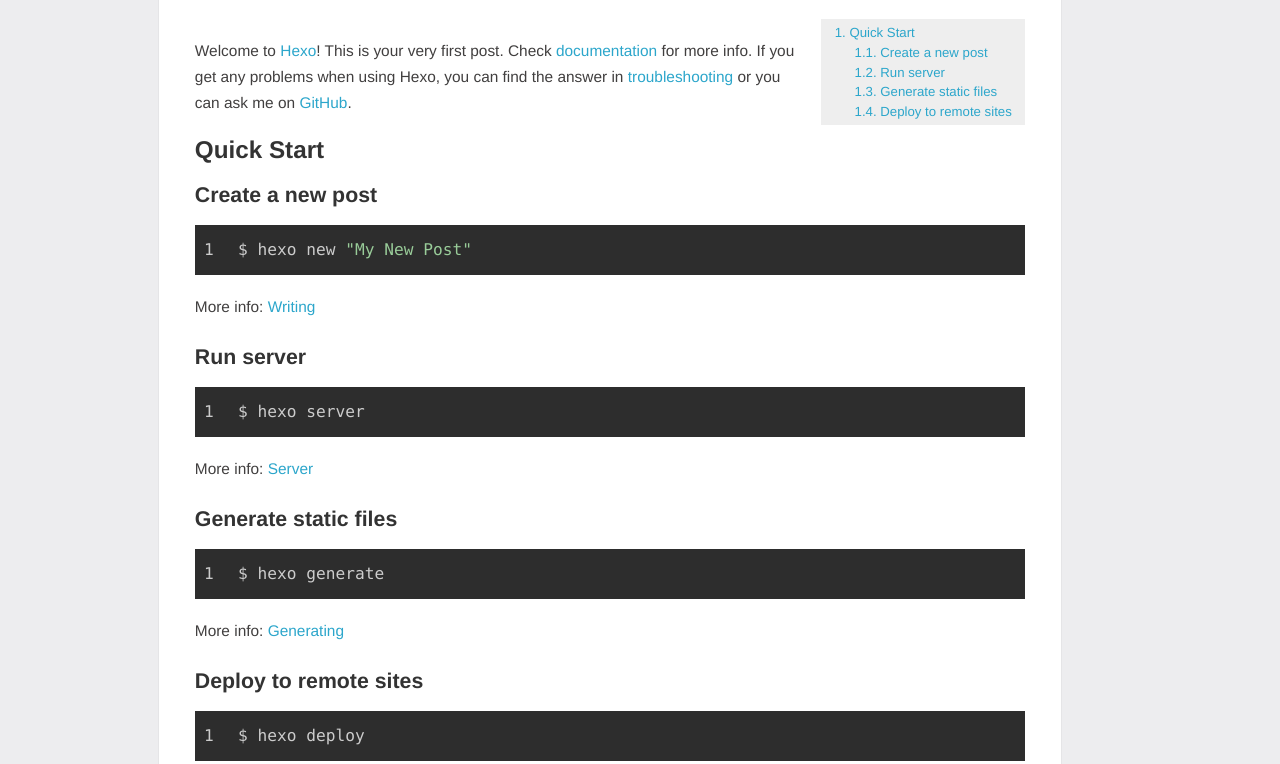
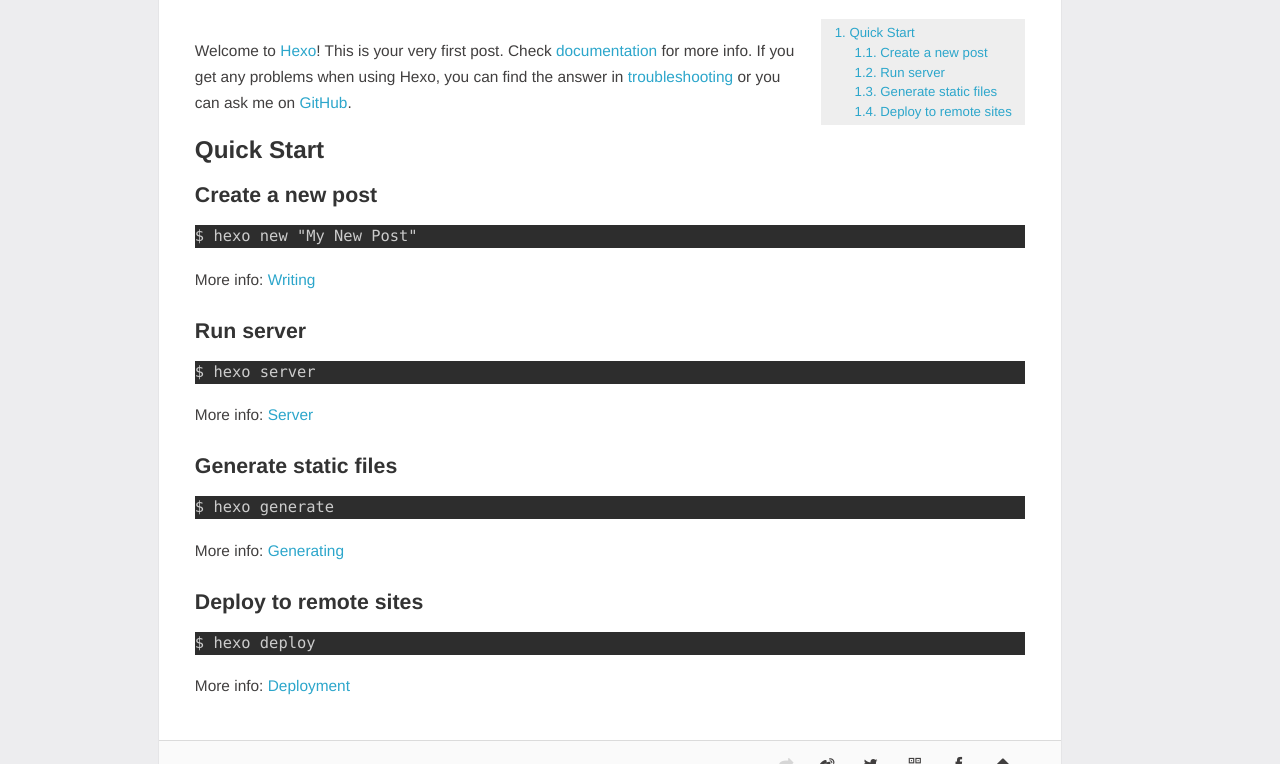
Before and after one commit to lightlee14/lightlee14.github.io, a plain HTML site: page 2016/07/08/hello-world/index.html in a window 1280 px wide. Shown: the part 188-952 px from the top of the page. Drawn offline with Linux system fonts and the light colour scheme; a script that the page names is missing.

Commit message:
Site updated: 2016-08-01 12:27:25

```diff
--- a/2016/07/08/hello-world/index.html
+++ b/2016/07/08/hello-world/index.html
@@ -103,13 +103,17 @@ var _hmt = _hmt || [];
 		</div>
 
 		<p>Welcome to <a href="https://hexo.io/" target="_blank" rel="external">Hexo</a>! This is your very first post. Check <a href="https://hexo.io/docs/" target="_blank" rel="external">documentation</a> for more info. If you get any problems when using Hexo, you can find the answer in <a href="https://hexo.io/docs/troubleshooting.html" target="_blank" rel="external">troubleshooting</a> or you can ask me on <a href="https://github.com/hexojs/hexo/issues" target="_blank" rel="external">GitHub</a>.</p>
-<h2 id="Quick-Start"><a href="#Quick-Start" class="headerlink" title="Quick Start"></a>Quick Start</h2><h3 id="Create-a-new-post"><a href="#Create-a-new-post" class="headerlink" title="Create a new post"></a>Create a new post</h3><figure class="highlight bash"><table><tr><td class="gutter"><pre><div class="line">1</div></pre></td><td class="code"><pre><div class="line">$ hexo new <span class="string">"My New Post"</span></div></pre></td></tr></table></figure>
+<h2 id="Quick-Start"><a href="#Quick-Start" class="headerlink" title="Quick Start"></a>Quick Start</h2><h3 id="Create-a-new-post"><a href="#Create-a-new-post" class="headerlink" title="Create a new post"></a>Create a new post</h3><pre><code class="bash">$ hexo new &quot;My New Post&quot;
+</code></pre>
 <p>More info: <a href="https://hexo.io/docs/writing.html" target="_blank" rel="external">Writing</a></p>
-<h3 id="Run-server"><a href="#Run-server" class="headerlink" title="Run server"></a>Run server</h3><figure class="highlight bash"><table><tr><td class="gutter"><pre><div class="line">1</div></pre></td><td class="code"><pre><div class="line">$ hexo server</div></pre></td></tr></table></figure>
+<h3 id="Run-server"><a href="#Run-server" class="headerlink" title="Run server"></a>Run server</h3><pre><code class="bash">$ hexo server
+</code></pre>
 <p>More info: <a href="https://hexo.io/docs/server.html" target="_blank" rel="external">Server</a></p>
-<h3 id="Generate-static-files"><a href="#Generate-static-files" class="headerlink" title="Generate static files"></a>Generate static files</h3><figure class="highlight bash"><table><tr><td class="gutter"><pre><div class="line">1</div></pre></td><td class="code"><pre><div class="line">$ hexo generate</div></pre></td></tr></table></figure>
+<h3 id="Generate-static-files"><a href="#Generate-static-files" class="headerlink" title="Generate static files"></a>Generate static files</h3><pre><code class="bash">$ hexo generate
+</code></pre>
 <p>More info: <a href="https://hexo.io/docs/generating.html" target="_blank" rel="external">Generating</a></p>
-<h3 id="Deploy-to-remote-sites"><a href="#Deploy-to-remote-sites" class="headerlink" title="Deploy to remote sites"></a>Deploy to remote sites</h3><figure class="highlight bash"><table><tr><td class="gutter"><pre><div class="line">1</div></pre></td><td class="code"><pre><div class="line">$ hexo deploy</div></pre></td></tr></table></figure>
+<h3 id="Deploy-to-remote-sites"><a href="#Deploy-to-remote-sites" class="headerlink" title="Deploy to remote sites"></a>Deploy to remote sites</h3><pre><code class="bash">$ hexo deploy
+</code></pre>
 <p>More info: <a href="https://hexo.io/docs/deployment.html" target="_blank" rel="external">Deployment</a></p>
 
 	</div>
```
Also changed, not shown: atom.xml (+8 -4 lines).
